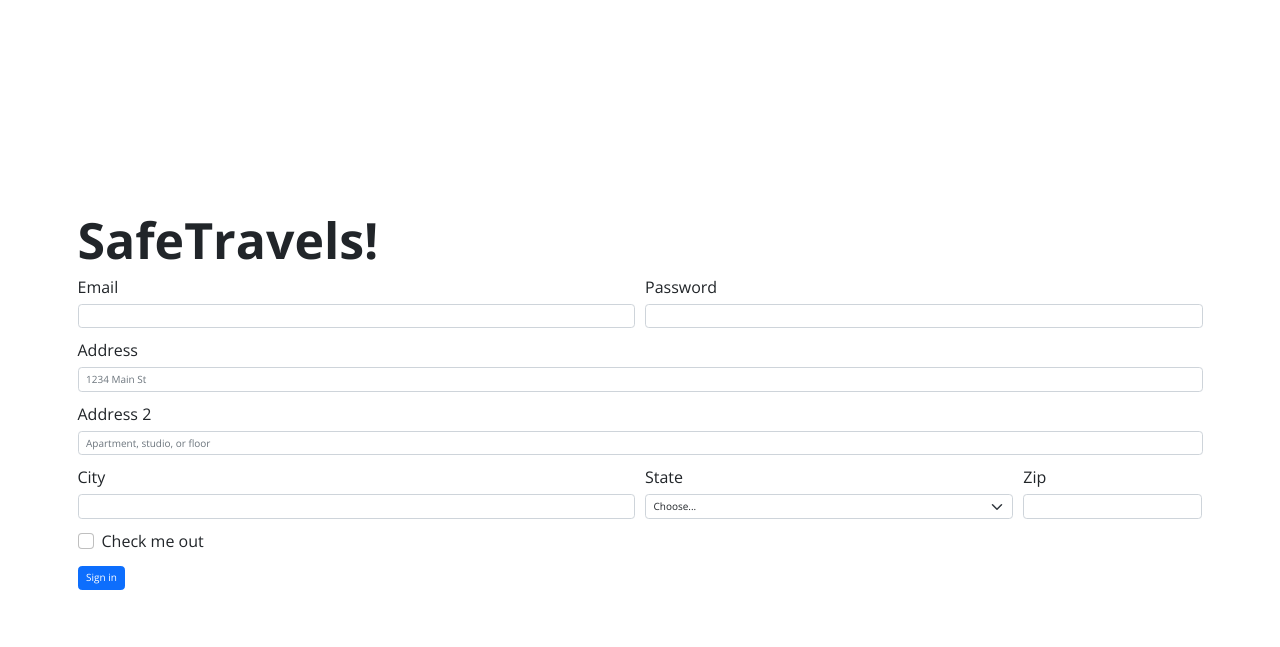
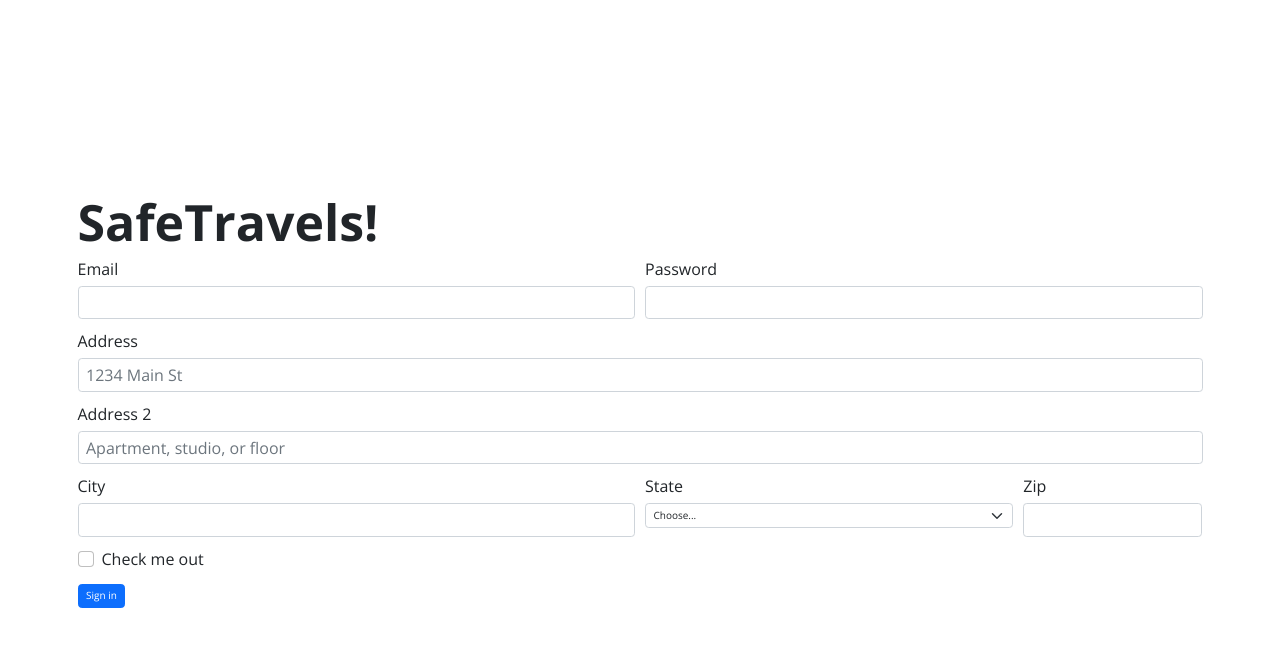
Before and after one commit to ykomarlu/ParadiseFound, a Flask app: page / in a window 1280 px wide. Shown: the top 647 px of the page. Run offline with Flask 2, Linux system fonts and the light colour scheme.

Commit message:
Updated CSS

```diff
--- a/static/css/styles.css
+++ b/static/css/styles.css
@@ -16,7 +16,7 @@ body {
 	align-items: center;
 }
 
-form-control {
+.form-control {
 	font-size: 1.6rem;
 }
 
```
